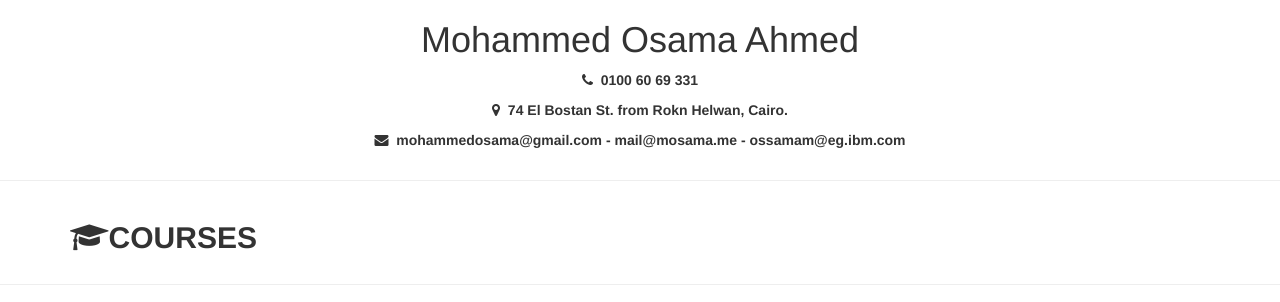
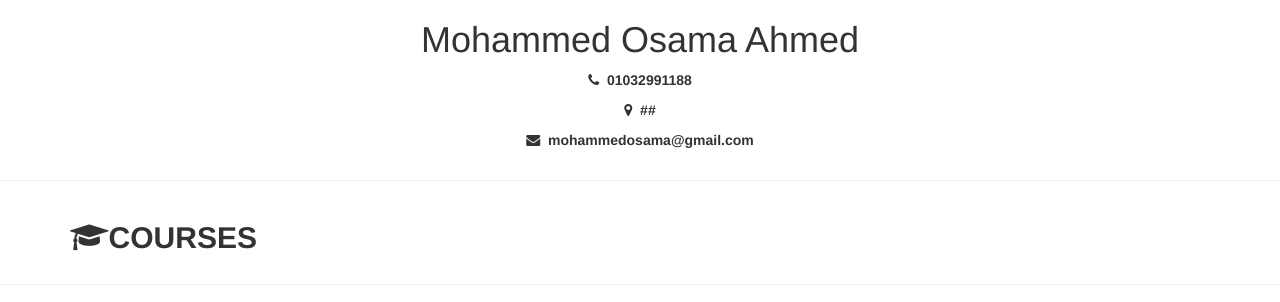
Before and after one commit to m-osama/cv, a plain HTML site: page index.html in a window 1280 px wide. Shown: the top 302 px of the page. Drawn offline with nearby package versions, Linux system fonts and the light colour scheme.

Commit message:
new update

```diff
--- a/index.html
+++ b/index.html
@@ -29,9 +29,9 @@
       <div class="row">
       <center>
           <h1>Mohammed Osama Ahmed</h1>
-          <p><i class="fa fa-phone"></i><b> &nbsp;0100 60 69 331</b></p>
-          <p><i class="fa fa-map-marker"></i><b> &nbsp;74 El Bostan St. from Rokn Helwan, Cairo.</b></p>
-          <p><i class="fa fa-envelope"></i><b> &nbsp;mohammedosama@gmail.com - mail@mosama.me - ossamam@eg.ibm.com</b></p>
+          <p><i class="fa fa-phone"></i><b> &nbsp;01032991188</b></p>
+          <p><i class="fa fa-map-marker"></i><b> &nbsp;##</b></p>
+          <p><i class="fa fa-envelope"></i><b> &nbsp;mohammedosama@gmail.com</b></p>
       </center>
       </div>
     </div>
```
